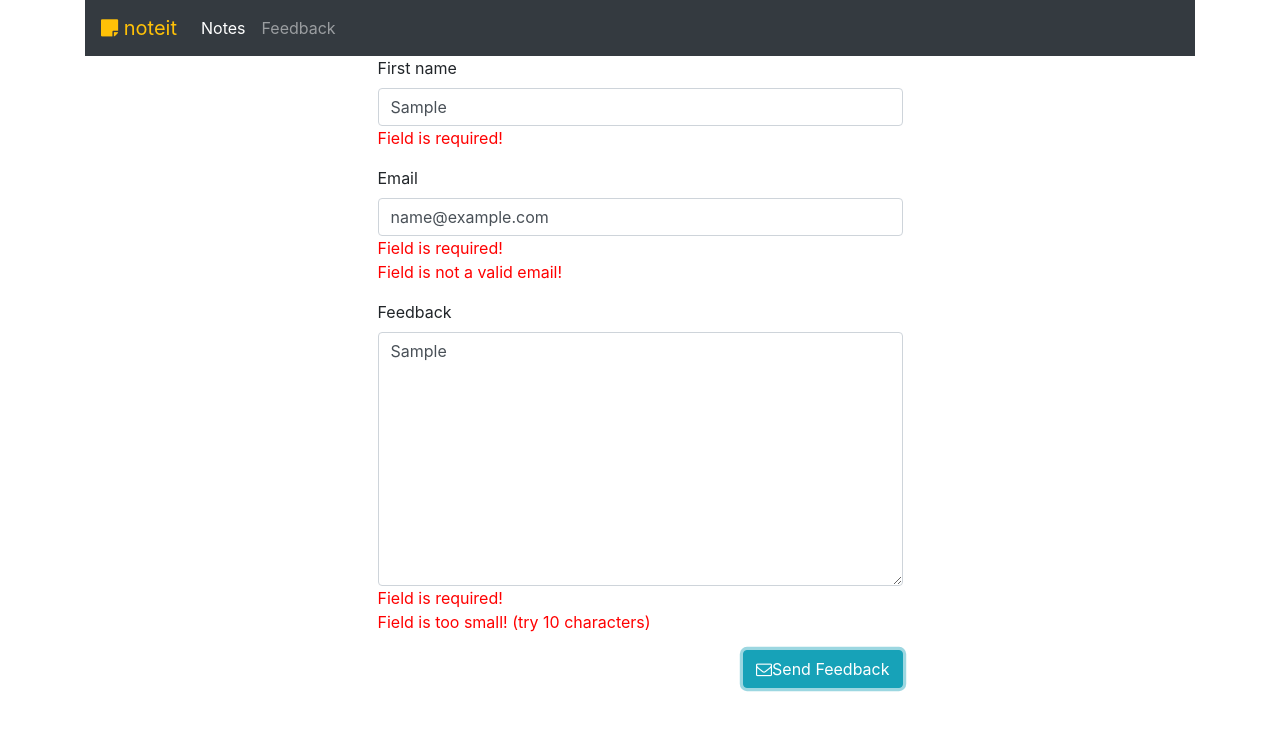
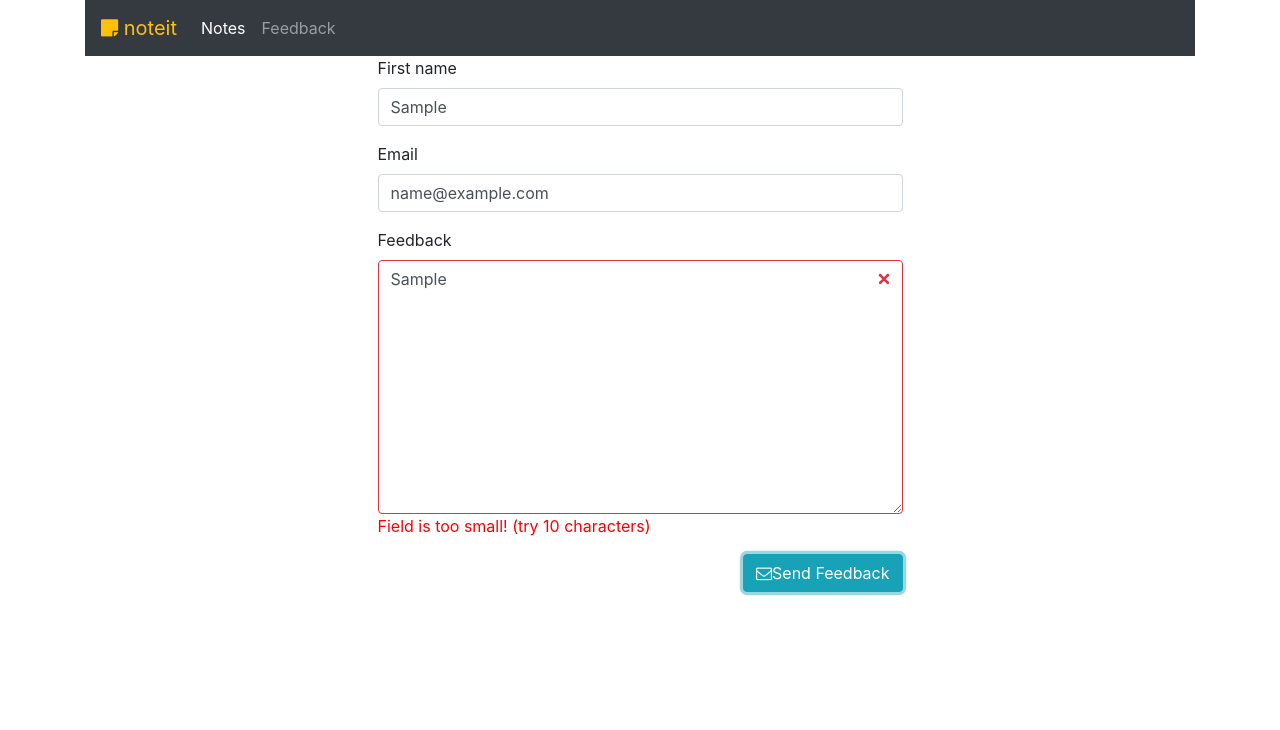
Before and after one commit to jovanibrasil/notes-app, an Angular app: page /feedback in a window 1280 px wide. Both pictures are taken after typing "Sample", "name@example.com", "Sample" into the empty fields and a click on the button "Send Feedback". Shown: the top 730 px of the page. Built offline with nearby package versions, Linux system fonts and the light colour scheme; no server answers.

Commit message:
Add form validations

```diff
--- a/src/app/feedback/feedback.component.html
+++ b/src/app/feedback/feedback.component.html
@@ -2,15 +2,18 @@
   <div class="row">
     <div class="offset-3"></div>
     <div class="col-md-6">
-      <form name="form" class="feedback-form" (submit)="sendFeedback()">
-
+      <!-- #field_name is an alias for an element. -->
+      <!-- The feedback will be send only if the form is valid. -->
+      <form name="form" #f="ngForm" class="feedback-form" (ngSubmit)="f.form.valid && sendFeedback()" novalidate>
         <div class="form-group">
           <label for="name">First name</label>
           <input type="text"
               id="name" class="form-control" name="name"
-              placeholder="Your name!" [(ngModel)]="model.name"/>
-          <div class="invalid-input">
-            <div >Field is required!</div>
+              placeholder="Your name!" [(ngModel)]="model.name"
+              #name="ngModel" [ngClass]="{'is-invalid' : f.submitted && name.invalid}" required/>
+          <div *ngIf="f.submitted && name.invalid" class="invalid-input">
+            <!-- Individual validation error. -->
+            <div *ngIf="name.errors?.required">Field is required!</div>
           </div>
         </div>
 
@@ -18,10 +21,12 @@
           <label for="email">Email</label>
           <input type="text"
               id="email" class="form-control" name="email"
-              placeholder="Your email!" [(ngModel)]="model.email"/>
-          <div class="invalid-input">
-            <div>Field is required!</div>
-            <div>Field is not a valid email!</div>
+              placeholder="Your email!" [(ngModel)]="model.email"
+              #email=ngModel [ngClass]="{'is-invalid' : f.submitted && email.invalid}"
+              required email />
+          <div *ngIf="f.submitted && email.invalid" class="invalid-input">
+            <div *ngIf="email.errors?.required" >Field is required!</div>
+            <div *ngIf="email.errors?.email">Field is not a valid email!</div>
           </div>
         </div>
 
@@ -29,11 +34,13 @@
           <label for="feedback">Feedback</label>
           <textarea type="text"
               id="feedback" class="form-control" name="feedback"
-              placeholder="Your feedback!" rows="10" [(ngModel)]="model.feedback">
+              placeholder="Your feedback!" rows="10" [(ngModel)]="model.feedback"
+              #feedback="ngModel" [ngClass]="{'is-invalid' : f.submitted && feedback.invalid}"
+              required minlength="10">
           </textarea>
-          <div class="invalid-input">
-            <div>Field is required!</div>
-            <div>Field is too small! (try 10 characters)</div>
+          <div *ngIf="f.submitted && feedback.invalid" class="invalid-input">
+            <div *ngIf="feedback.errors?.required">Field is required!</div>
+            <div *ngIf="feedback.errors?.minlength">Field is too small! (try 10 characters)</div>
           </div>
         </div>
 
```
